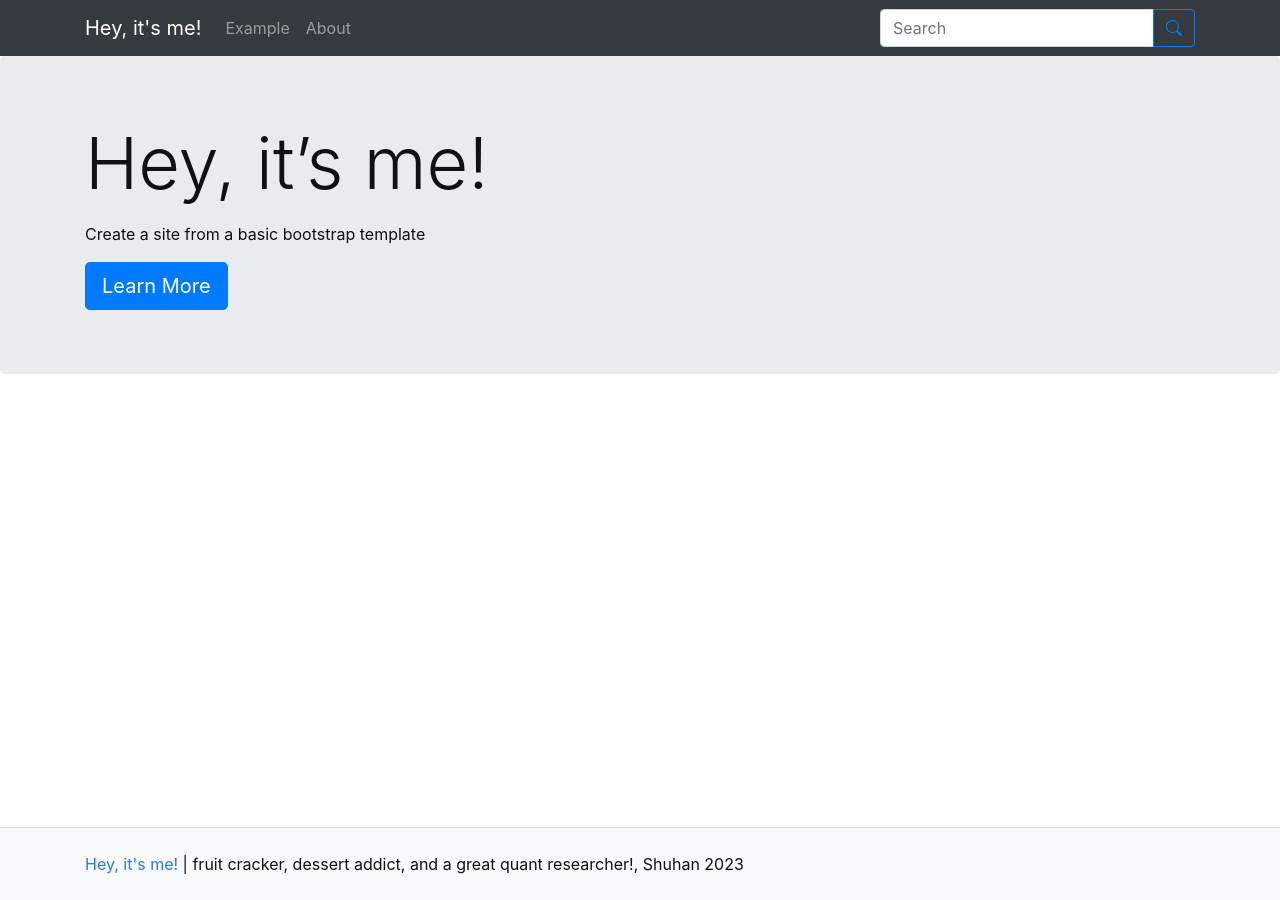
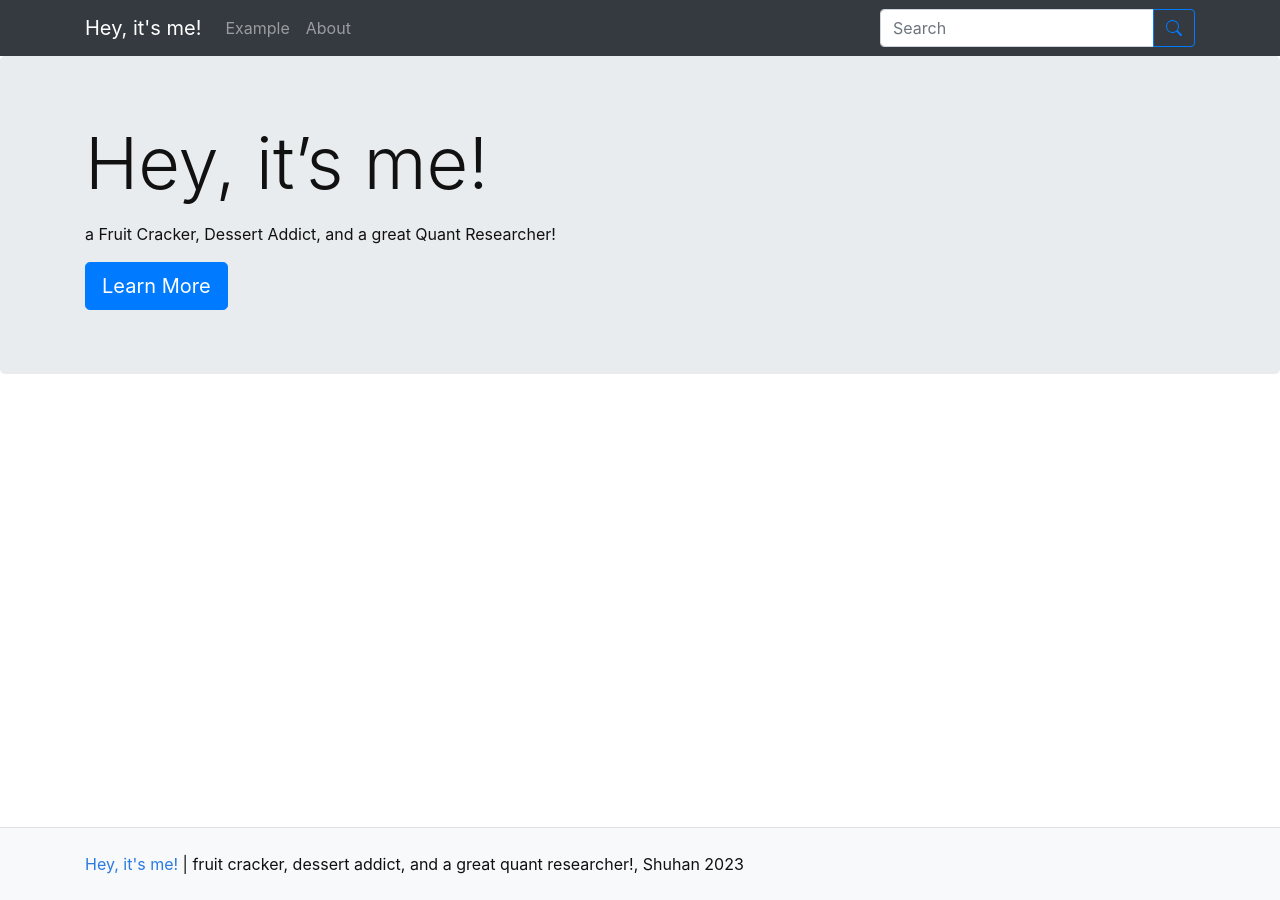
Before and after one commit to Ashley10086/Z.github.io, a Jekyll site: the page built from pages/index.md, in a window 1280 px wide. Built offline with Jekyll 4.4.1, drawn with Linux system fonts in a browser that asks for light colours.

Commit message:
Update index.md

```diff
--- a/pages/index.md
+++ b/pages/index.md
@@ -3,4 +3,4 @@ title: Home
 layout: default
 ---
 
-{% include jumbotron.html title=site.title lead="Create a site from a basic bootstrap template" btn-text="Learn More" btn-link="about.html" %}
+{% include jumbotron.html title=site.title lead="a Fruit Cracker, Dessert Addict, and a great Quant Researcher!" btn-text="Learn More" btn-link="about.html" %}
```
